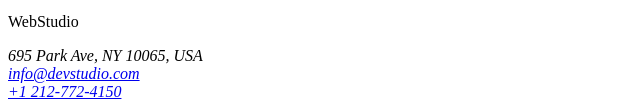
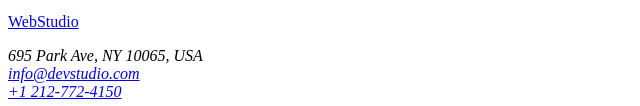
Before and after one commit to Adinux/goit-markup-hw-01, a plain HTML site: page index.html in a window 1280 px wide. Shown: the part 978-1084 px from the top of the page, 0-640 px from the left. Drawn offline with Linux system fonts and the light colour scheme; files that its build step writes are made by us from their sources.

Commit message:
logo footer changed
I changed logo footer with as link

```diff
--- a/index.html
+++ b/index.html
@@ -127,7 +127,7 @@
 
 <!--Footer section-->
     <footer>
-        <p><span>Web</span>Studio</p>
+        <a href="#"><p><span>Web</span>Studio</p></a>
         <address>695 Park Ave, NY 10065, USA</address>
         <address>
             <a href="mailto:info@devstudio.com">info@devstudio.com</a> <br/>
```
